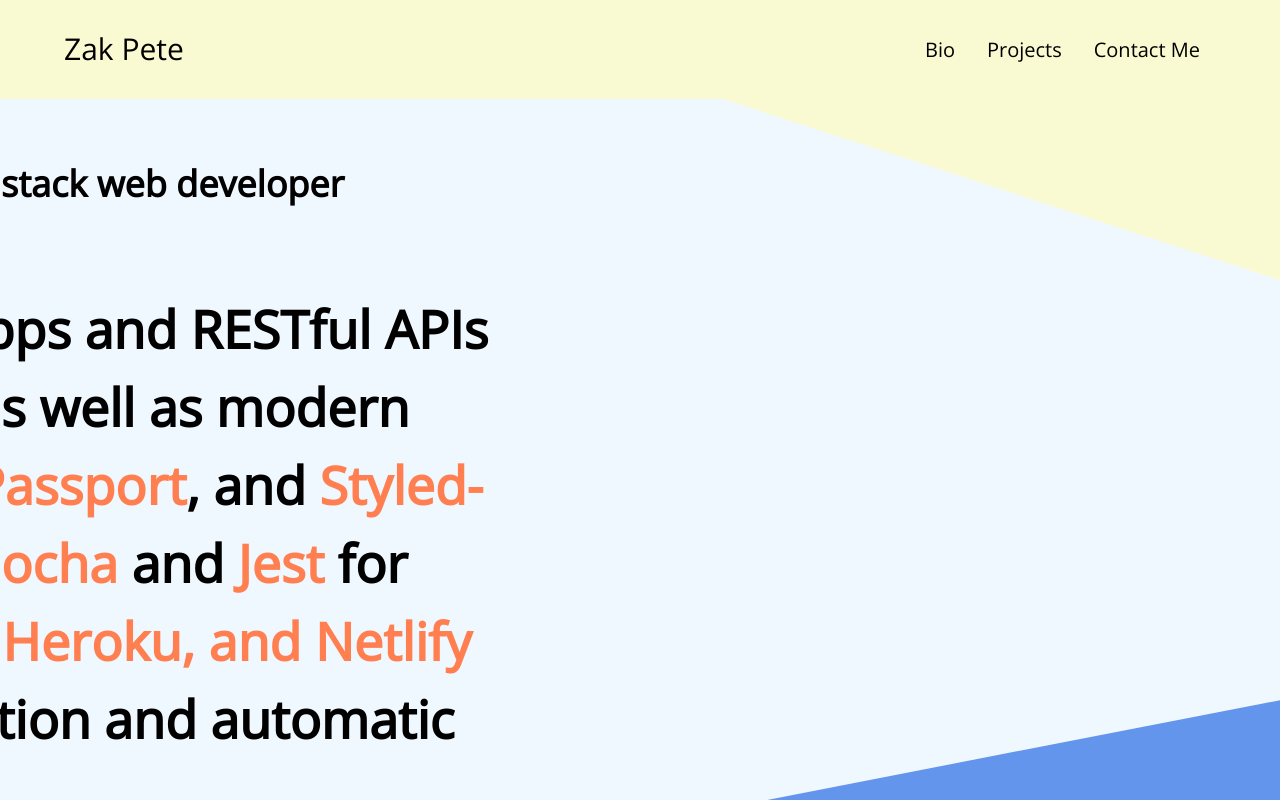
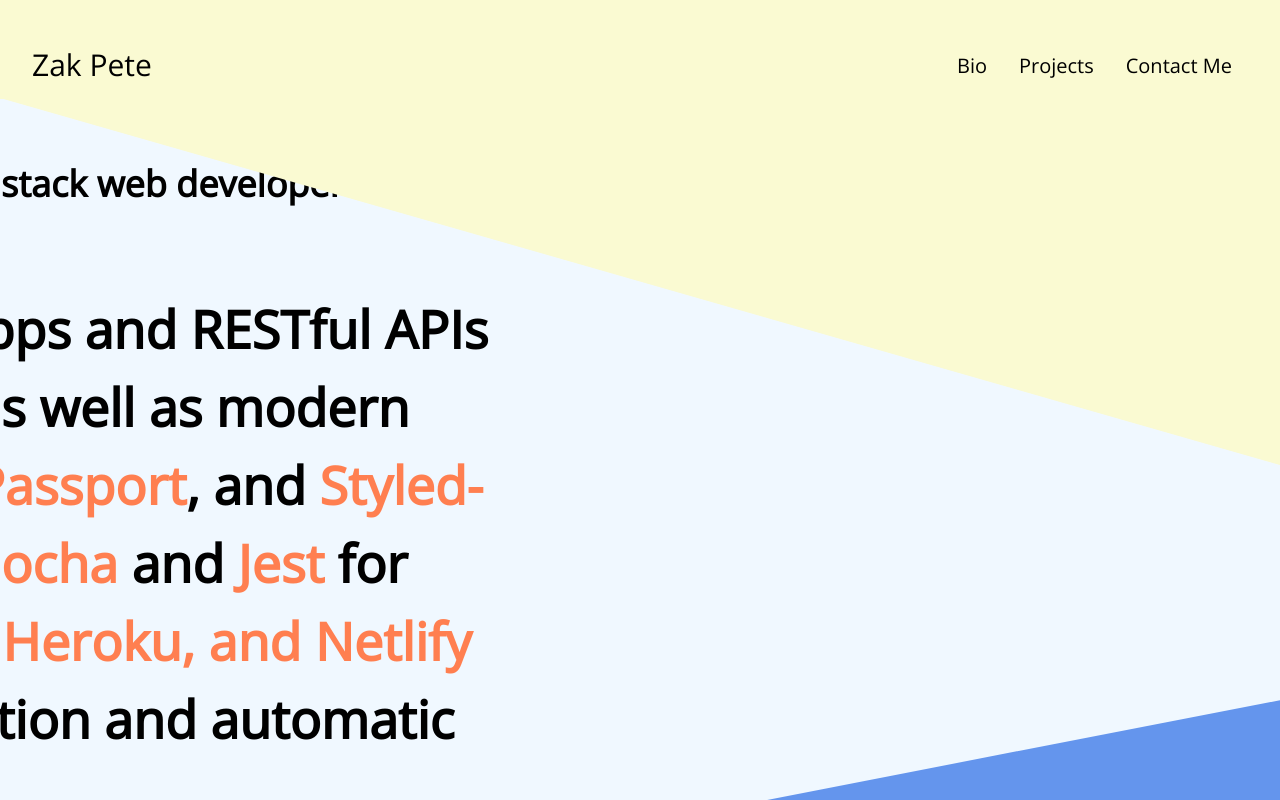
Before and after one commit to HurricanePete/HurricanePete-Portfolio, a React (Create React App) app: page / in a window 1280 px wide. Built offline with nearby package versions, Linux system fonts and the light colour scheme; what react-animations would draw is missing.

Commit message:
add of calc functions in nav.css in order to dynamically generate dimensions of nav:after pseudo element

```diff
--- a/src/components/styles/nav.css
+++ b/src/components/styles/nav.css
@@ -1,21 +1,21 @@
 nav {
 	text-align: center;
     font-size: 20px;
-    padding: 2rem 4rem 2rem 4rem;
+    padding: 2rem 4rem 1rem 4rem;
     background-color: lightgoldenrodyellow;
 }
 
 nav:after {
 	background-color: inherit;
-	top: 0;
+	top: calc(2rem + 1rem + 40px);
 	content: '';
 	display: block;
-	height: 35%;
+	height: calc(100vw / 3.487);
 	left: 0;
 	position: absolute;
 	right: 0;
-	transform: skewY(18deg);
-	transform-origin: 100% 100%;
+	transform: skew(74deg);
+	transform-origin: top left;
 	z-index: -1;
 
 }
@@ -65,15 +65,13 @@
 	color: #eb6a07;
 }
 
-@media only screen and (max-width: 1000px) {
+@media only screen and (min-width: 1000px) {
 	nav {
 		font-size: 20px;
-    	padding: 3rem 2rem 0 2rem;
+    	padding: 3rem 2rem 1rem 2rem;
+	}
+
+	nav:after {
+		top: calc(3rem + 1rem + 34px);
 	}
 }
-
-@media only screen and (min-width: 1700px) {
-	nav:after {
-		height: 80%;
-	}
-}
```
